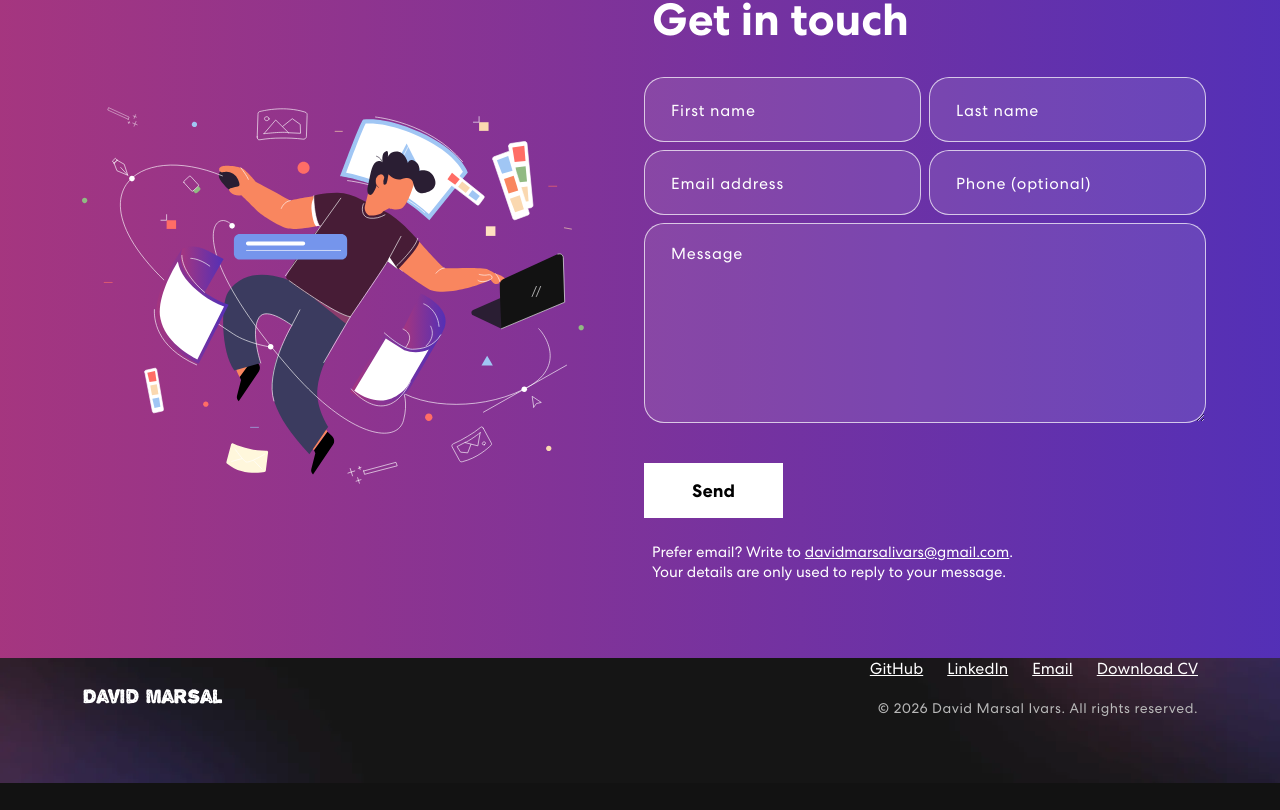
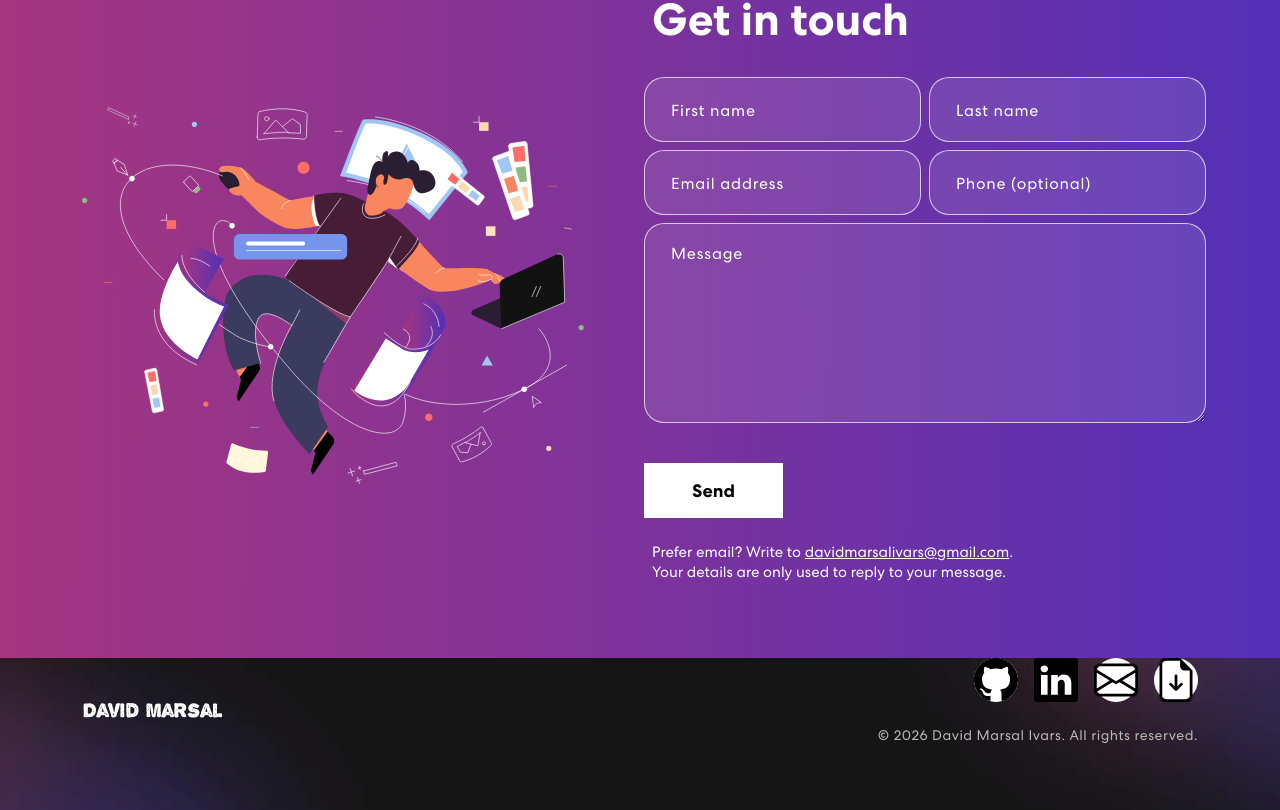
Before and after one commit to dmarsal90/react-portfolio, a React (Vite) app: page / in a window 1280 px wide. Shown: the part 5314-6124 px from the top of the page. Before the commit the page ends 6097 px from the top, so only its background shows below. Built offline with nearby package versions, Linux system fonts and the light colour scheme; no server answers.

Commit message:
feat: show footer links as icons inside white circles

```diff
--- a/src/App.css
+++ b/src/App.css
@@ -825,7 +825,7 @@ a:focus-visible, button:focus-visible, summary:focus-visible, input:focus-visibl
   margin-top: 24px;
   font-size: 15px;
 }
-.contact-note a, .footer-links a {
+.contact-note a {
   color: #fff;
   text-decoration: underline;
 }
@@ -833,9 +833,22 @@ a:focus-visible, button:focus-visible, summary:focus-visible, input:focus-visibl
   display: flex;
   flex-wrap: wrap;
   justify-content: center;
-  gap: 8px 24px;
-  margin-top: 24px;
+  gap: 12px 16px;
+  margin: 24px 0;
 }
+.footer-links a {
+  display: inline-flex;
+  align-items: center;
+  justify-content: center;
+  width: 44px;
+  height: 44px;
+  border-radius: 50%;
+  background: #fff;
+  color: #000;
+  font-size: 20px;
+  transition: transform 0.2s ease-in-out;
+}
+.footer-links a:hover, .footer-links a:focus-visible { transform: translateY(-3px); }
 @media (min-width: 576px) {
   .footer-links { justify-content: flex-end; margin-top: 0; }
 }
--- a/src/components/Footer.jsx
+++ b/src/components/Footer.jsx
@@ -1,5 +1,6 @@
 import { Container, Row, Col } from "react-bootstrap";
 import logo from "../assets/img/svg.svg";
+import { Github, Linkedin, Envelope, FileEarmarkArrowDown } from "react-bootstrap-icons";
 import { useI18n } from "../i18n";
 
 export const Footer = () => {
@@ -13,10 +14,10 @@ export const Footer = () => {
           </Col>
           <Col xs={12} sm={6} className="text-center text-sm-end">
             <nav aria-label={t.footer.links} className="footer-links">
-              <a href="https://github.com/dmarsal90" target="_blank" rel="noopener noreferrer">GitHub</a>
-              <a href="https://www.linkedin.com/in/davidmarsalivars/" target="_blank" rel="noopener noreferrer">LinkedIn</a>
-              <a href="mailto:davidmarsalivars@gmail.com">Email</a>
-              <a href={`/David_Marsal_Ivars_CV_${locale.toUpperCase()}.pdf`} download>{t.footer.cv}</a>
+              <a href="https://github.com/dmarsal90" target="_blank" rel="noopener noreferrer" aria-label="GitHub" title="GitHub"><Github aria-hidden="true" /></a>
+              <a href="https://www.linkedin.com/in/davidmarsalivars/" target="_blank" rel="noopener noreferrer" aria-label="LinkedIn" title="LinkedIn"><Linkedin aria-hidden="true" /></a>
+              <a href="mailto:davidmarsalivars@gmail.com" aria-label="Email" title="Email"><Envelope aria-hidden="true" /></a>
+              <a href={`/David_Marsal_Ivars_CV_${locale.toUpperCase()}.pdf`} download aria-label={t.footer.cv} title={t.footer.cv}><FileEarmarkArrowDown aria-hidden="true" /></a>
             </nav>
             <p>© {new Date().getFullYear()} David Marsal Ivars. {t.footer.rights}</p>
           </Col>
```
